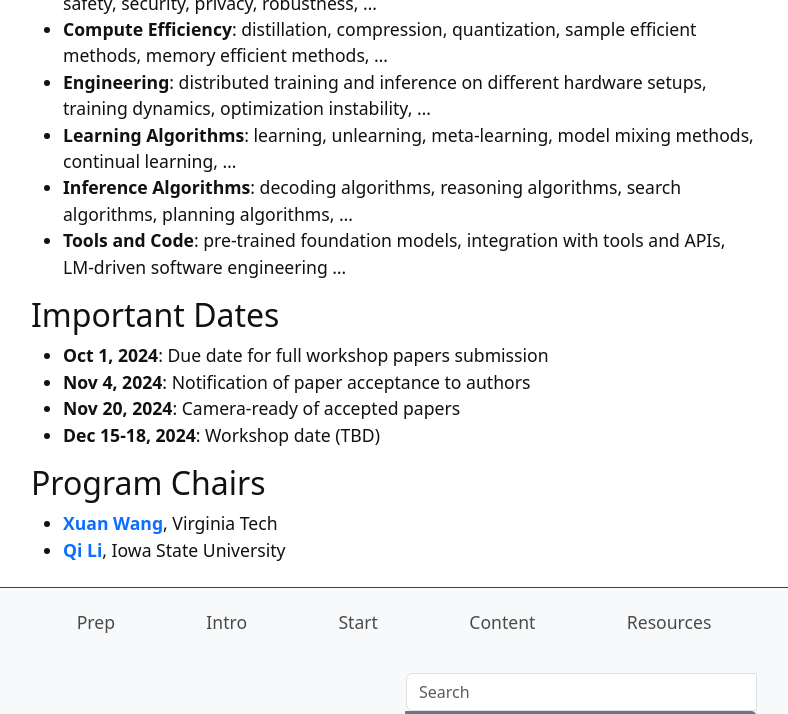
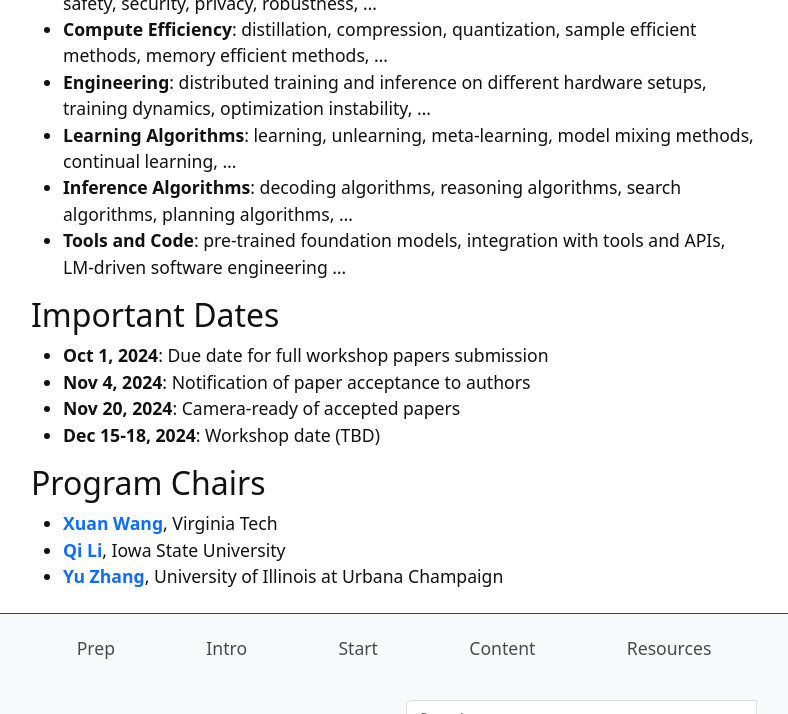
Before and after one commit to xuanwang91/fm4science-workshop, a Jekyll site: the page built from index.md, in a window 1280 px wide and 900 px high, scrolled down 2326 px, cut to the strip 0-714 px from the top of the window. Shown: the whole strip, without its empty margins (246-1034 px from the left). Built offline with Jekyll 4.4.1, drawn with Linux system fonts in a browser that asks for light colours.

Commit message:
Update index.md

```diff
--- a/index.md
+++ b/index.md
@@ -56,3 +56,4 @@ We consider a broad range of subject areas focused on foundation models for scie
 ## Program Chairs
 - **[Xuan Wang](https://xuanwang91.github.io/)**, Virginia Tech
 - **[Qi Li](https://sites.google.com/iastate.edu/qili/home?authuser=0)**, Iowa State University
+- **[Yu Zhang](https://yuzhimanhua.github.io/)**, University of Illinois at Urbana Champaign
```
